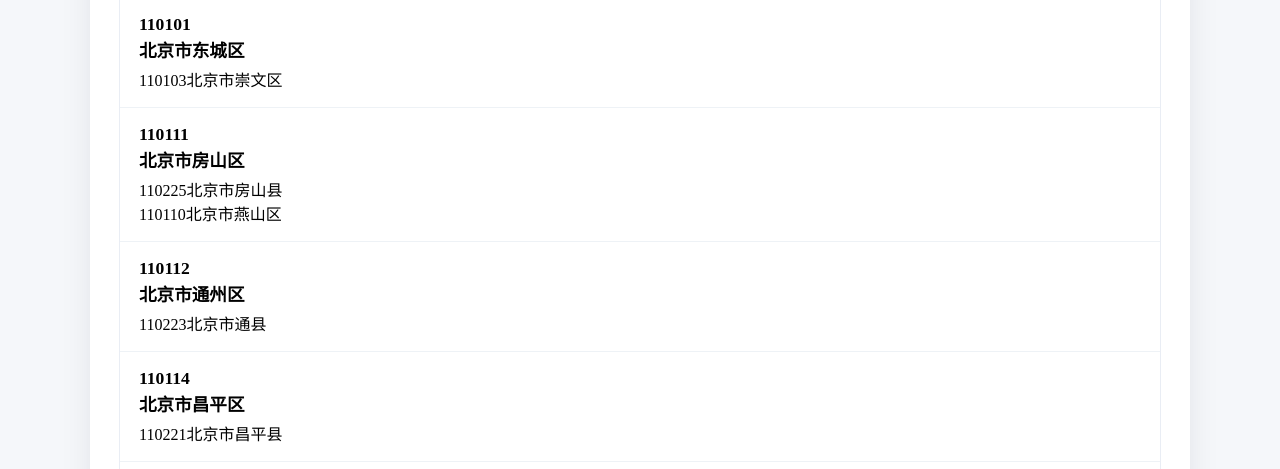
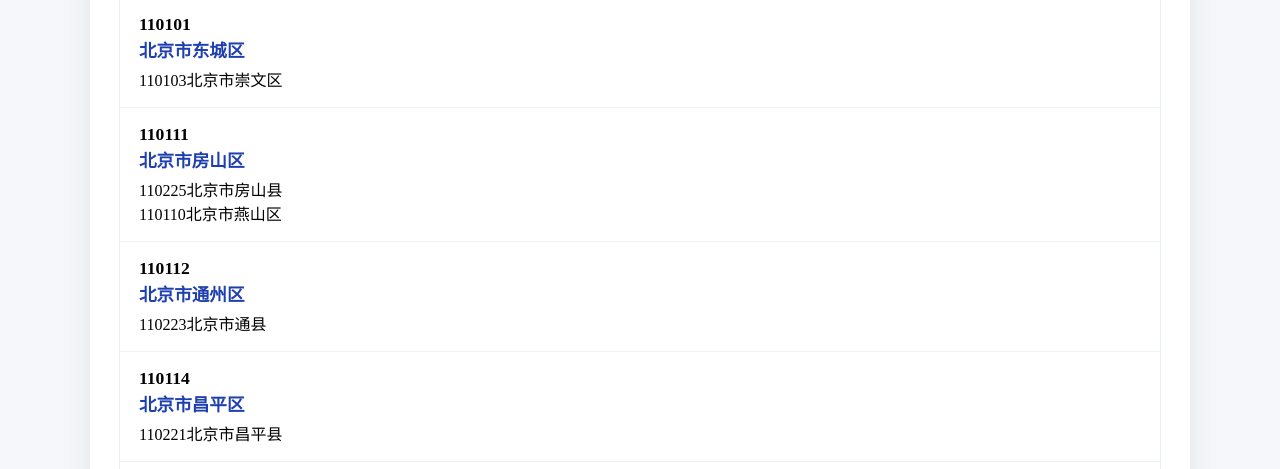
Before and after one commit to Ansatzcn/region, a plain HTML site: page index.html in a window 1280 px wide. Shown: the part 331-800 px from the top of the page. Drawn offline with Linux system fonts and the light colour scheme.

Commit message:
index.html

```diff
--- a/index.html
+++ b/index.html
@@ -763,6 +763,10 @@ html,body,button,input,select,option,textarea{
 
 .region-text{
     margin-top:0;
+}
+
+.region-table .region-text{
+    color:#1E40AF!important;
 }
 
 .region-code-row .region-edit-link{
```
